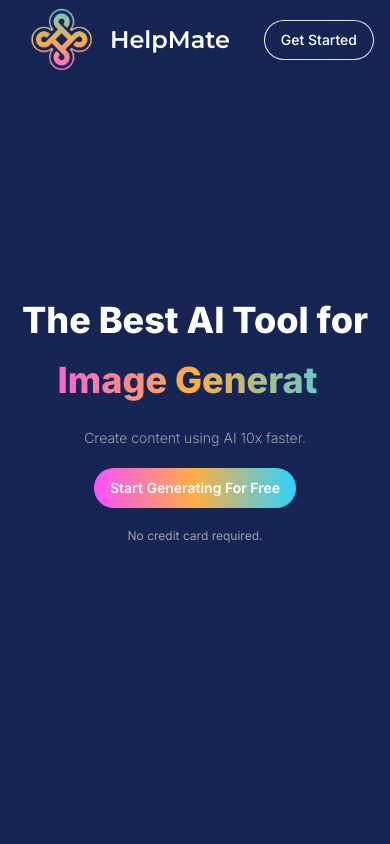
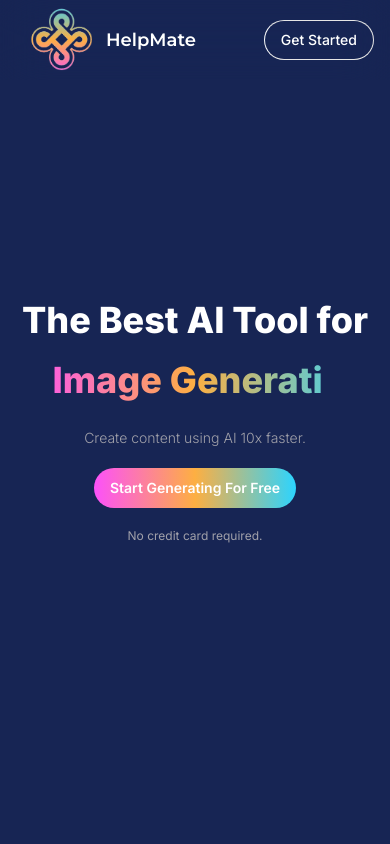
Before and after one commit to Sanskarsahu/Helpmate, a Next.js app: page / in a window 390 px wide. Shown: the top 844 px of the page. Built offline with nearby package versions, Linux system fonts and the light colour scheme; no server answers.

Commit message:
modified:   components/landing-navbar.tsx

```diff
--- a/components/landing-navbar.tsx
+++ b/components/landing-navbar.tsx
@@ -14,16 +14,16 @@ export const LandingNavbar = () => {
   const { isSignedIn } = useAuth();
 
   return (
-    <nav className="p-4 fixed top-0 w-full  backdrop-blur-xl flex items-center justify-between h-20">
+    <nav className="p-4 fixed top-0 w-[100vw]  backdrop-blur-xl flex items-center justify-between h-20">
       <Link href="/" className="flex items-center">
-        <div className="relative mr-1">
+        <div className="relative sm:mr-1">
           <Image width={90} height={90} alt="Logo" src="/logo.png" />
         </div>
-        <h1 className={cn("text-2xl font-bold text-white", font.className)}>
+        <h1 className={cn("sm:text-2xl text-lg font-bold text-white", font.className)}>
           HelpMate
         </h1>
       </Link>
-      <div className="flex items-center gap-x-2">
+      <div className="flex items-center sm:gap-x-2">
         <Link href={isSignedIn ? "/dashbord" : "/sign-up"}>
           <Button variant="outline" className="rounded-full bg-transparent border-s-gray-50 text-white">
             Get Started
```
